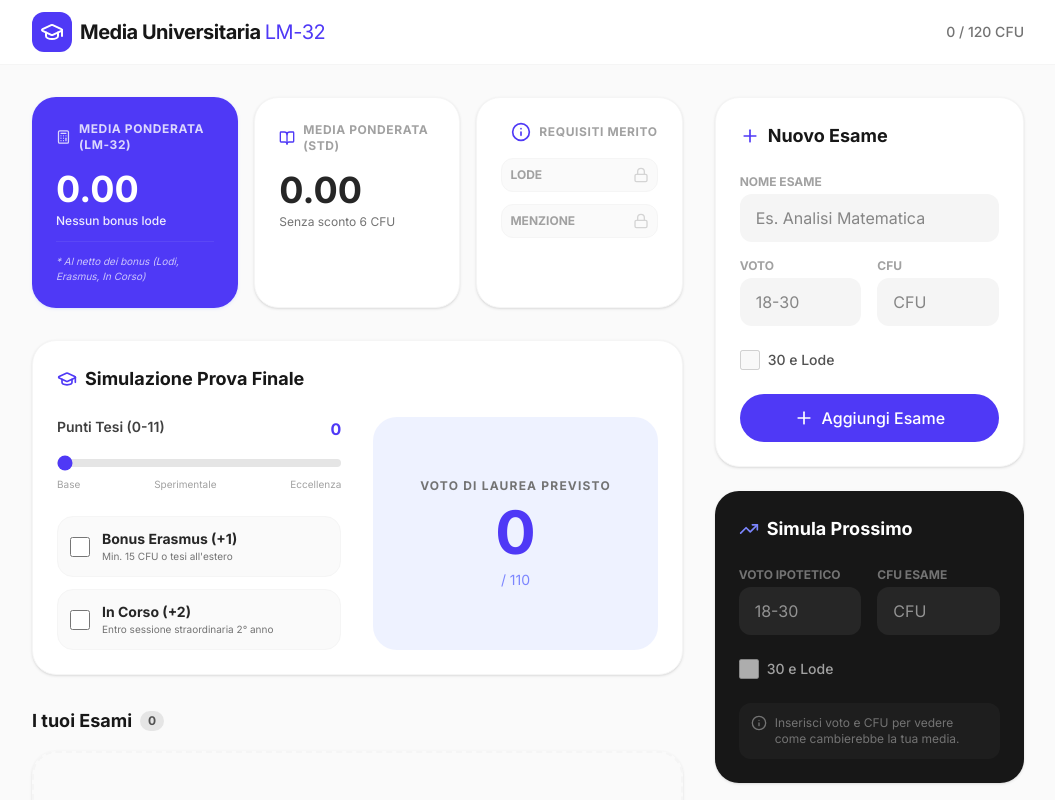
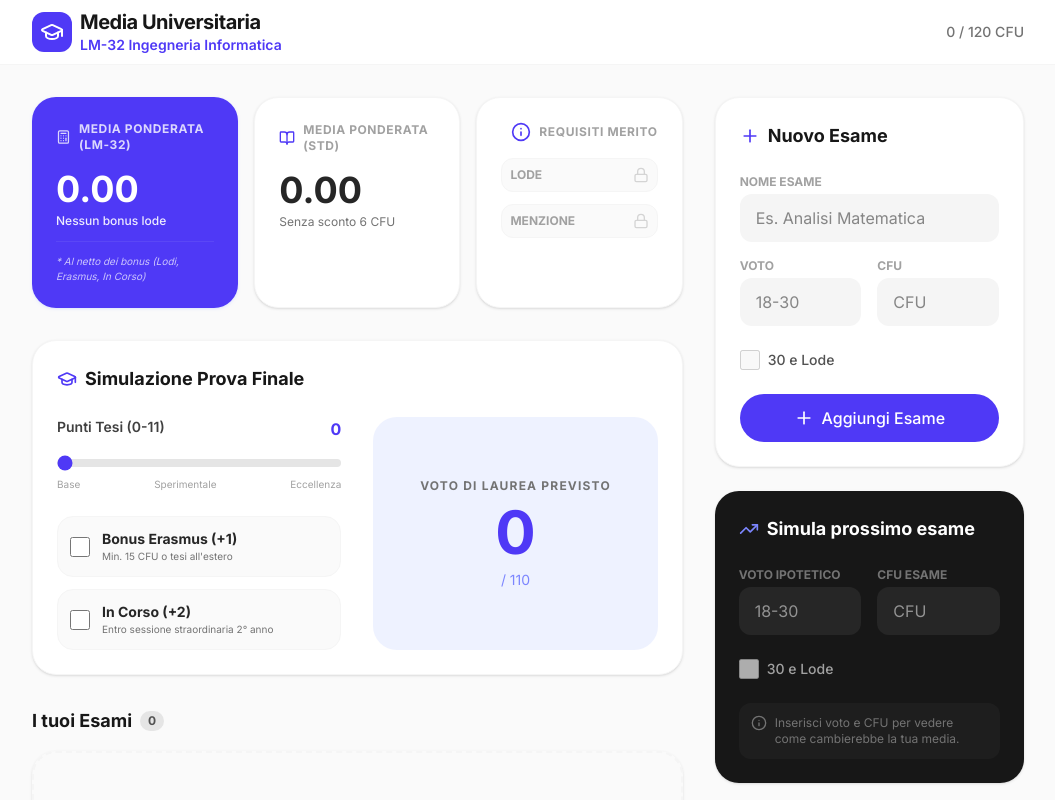
Before and after one commit to kalos98/calcolatore-media-lm32-unipa, a React (Vite) app: page / in a window 1280 px wide. Shown: the top 800 px of the page, without its empty margins (112-1167 px from the left). Built offline with nearby package versions, Linux system fonts and the light colour scheme; the HTML template or start-up script is replaced by a standard one.

Commit message:
Update: Nuve icone e modifiche alla simulazione del voto

```diff
--- a/src/App.tsx
+++ b/src/App.tsx
@@ -182,7 +182,10 @@ export default function App() {
             <div className="bg-indigo-600 p-2 rounded-xl">
               <GraduationCap className="text-white w-6 h-6" />
             </div>
-            <h1 className="text-xl font-bold tracking-tight">Media Universitaria <span className="text-indigo-600 font-normal">LM-32</span></h1>
+            <div className="flex flex-col">
+              <h1 className="text-xl font-bold tracking-tight leading-tight">Media Universitaria</h1>
+              <span className="text-indigo-600 font-semibold text-sm">LM-32 Ingegneria Informatica</span>
+            </div>
           </div>
           <div className="text-sm font-medium text-neutral-500">
             {stats.totalCFU} / 120 CFU
@@ -428,7 +431,7 @@ export default function App() {
           <div className="m3-card bg-neutral-900 text-white border-none">
             <h2 className="text-lg font-bold mb-6 flex items-center gap-2">
               <TrendingUp className="w-5 h-5 text-indigo-400" />
-              Simula Prossimo
+              Simula prossimo esame
             </h2>
             <div className="space-y-4">
               <div className="grid grid-cols-2 gap-4">
@@ -471,8 +474,12 @@ export default function App() {
               {simulatedStats ? (
                 <div className="pt-4 border-t border-neutral-800 space-y-2">
                   <div className="flex justify-between text-sm">
-                    <span className="text-neutral-400">Nuova Media:</span>
+                    <span className="text-neutral-400">Nuova Media (LM-32):</span>
                     <span className="font-bold text-indigo-400">{simulatedStats.weightedAverage.toFixed(2)}</span>
+                  </div>
+                  <div className="flex justify-between text-sm">
+                    <span className="text-neutral-400">Nuova Media (Std):</span>
+                    <span className="font-bold text-neutral-400">{simulatedStats.standardWeightedAverage.toFixed(2)}</span>
                   </div>
                   <div className="flex justify-between text-sm">
                     <span className="text-neutral-400">Nuova Base:</span>
--- a/vite.config.ts
+++ b/vite.config.ts
@@ -20,14 +20,16 @@ export default defineConfig(({mode}) => {
           theme_color: '#4f46e5',
           icons: [
             {
-              src: 'https://picsum.photos/192/192',
+              src: 'https://cdn-icons-png.flaticon.com/512/3135/3135810.png',
               sizes: '192x192',
-              type: 'image/png'
+              type: 'image/png',
+              purpose: 'any maskable'
             },
             {
-              src: 'https://picsum.photos/512/512',
+              src: 'https://cdn-icons-png.flaticon.com/512/3135/3135810.png',
               sizes: '512x512',
-              type: 'image/png'
+              type: 'image/png',
+              purpose: 'any maskable'
             }
           ]
         }
```
